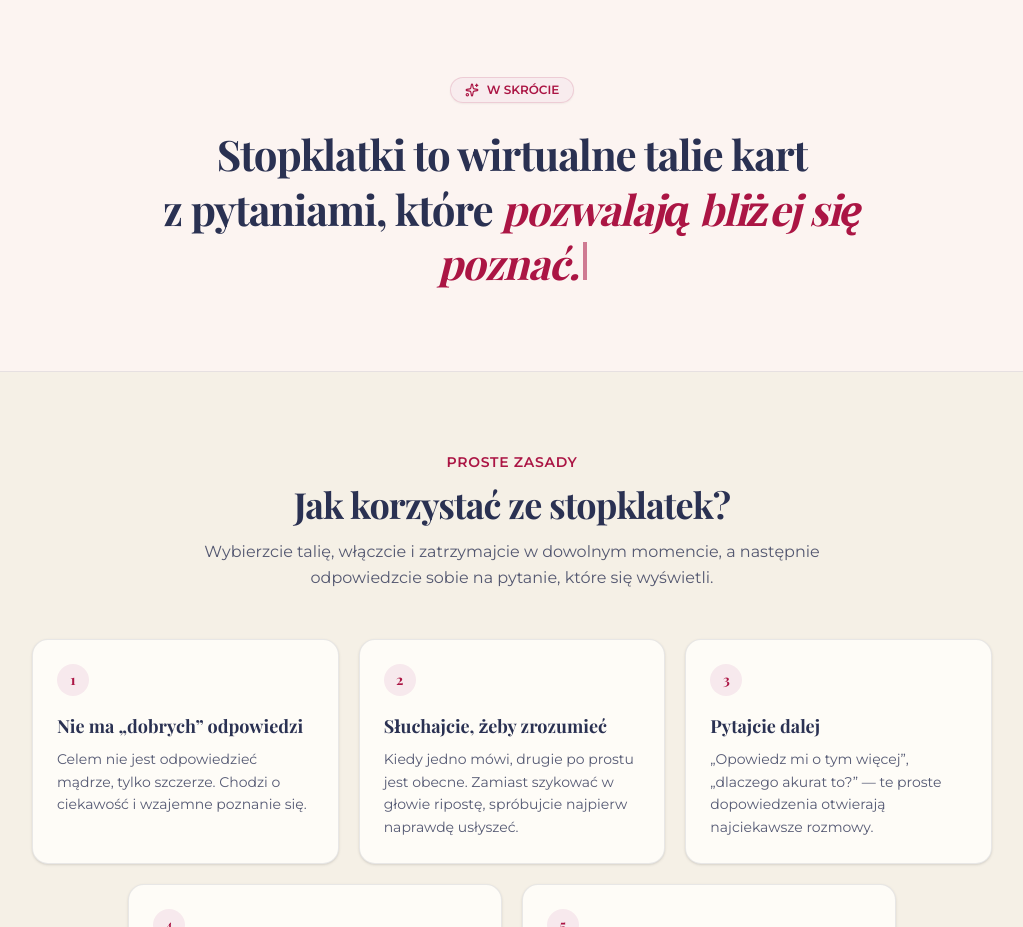
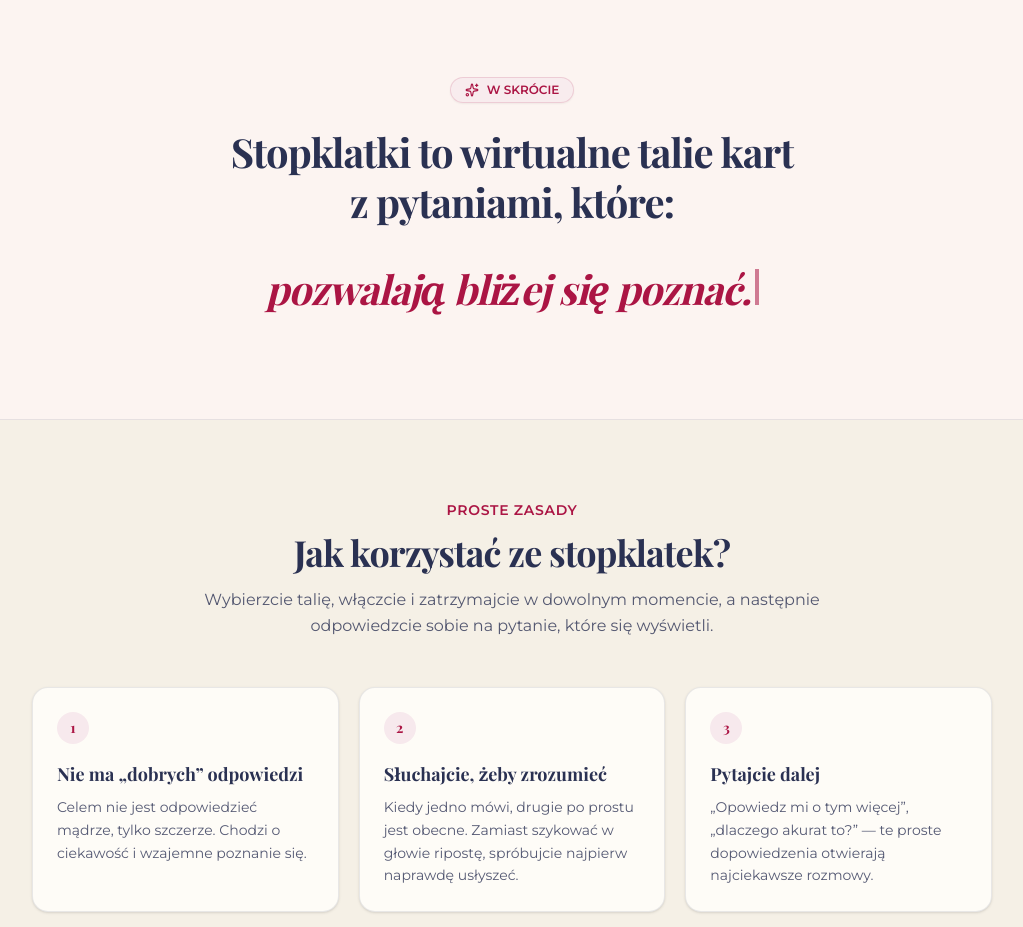
Before and after one commit to achiorr/100-pytan-na-bliskosc, a Next.js app: page / in a window 1280 px wide. Shown: the part 800-1727 px from the top of the page, without its empty margins (128-1151 px from the left). Built offline with nearby package versions, Linux system fonts and the light colour scheme; no server answers; a web font is replaced by a local one.

Commit message:
fix: rozdziel staly ciemny tekst i dynamiczna linie, aby ciemny tekst byl w 100% nieruchomy

```diff
--- a/components/DynamicTagline.tsx
+++ b/components/DynamicTagline.tsx
@@ -57,30 +57,34 @@ export default function DynamicTagline() {
           <span>W SKRÓCIE</span>
         </div>
 
-        {/* Kontener o stałej wysokości z wykorzystaniem CSS Grid stack (zero skakania tekstu) */}
-        <div className="grid grid-cols-1 grid-rows-1 items-center justify-center text-center w-full max-w-3xl">
-          {/* Niewidoczna warstwa blokująca maksymalną wysokość tekstu na stałe */}
-          <h2
-            className="col-start-1 row-start-1 font-heading text-2xl sm:text-3xl md:text-4xl lg:text-[42px] font-bold tracking-tight text-granat leading-[1.3] invisible pointer-events-none select-none"
-            aria-hidden="true"
-          >
-            Stopklatki to wirtualne talie kart z&nbsp;pytaniami, które{" "}
-            <span className="font-heading italic font-bold">
+        {/* Cały blok nagłówka ze stałym ciemnym tekstem i dynamiczną drugą linią */}
+        <div className="w-full max-w-3xl flex flex-col items-center text-center">
+
+          {/* Stały, całkowicie nieruchomy ciemny tekst */}
+          <h2 className="text-granat font-heading font-bold text-2xl sm:text-3xl md:text-4xl lg:text-[40px] leading-tight tracking-tight">
+            Stopklatki to wirtualne talie kart z&nbsp;pytaniami, które:
+          </h2>
+
+          {/* Dynamiczna linia o stałej wysokości i wyśrodkowaniu */}
+          <div className="grid grid-cols-1 grid-rows-1 items-center justify-center text-center w-full mt-2 sm:mt-3 min-h-[50px] sm:min-h-[60px]">
+            {/* Niewidoczna warstwa rezerwująca maksymalną szerokość/wysokość najdłuższej frazy */}
+            <span
+              className="col-start-1 row-start-1 text-burgund font-heading italic font-bold text-2xl sm:text-3xl md:text-4xl lg:text-[40px] invisible pointer-events-none select-none tracking-tight leading-tight"
+              aria-hidden="true"
+            >
               pozwalają na nowo odkrywać siebie nawzajem.
             </span>
-          </h2>
 
-          {/* Widoczna warstwa z aktualnie animowanym tekstem */}
-          <h2 className="col-start-1 row-start-1 font-heading text-2xl sm:text-3xl md:text-4xl lg:text-[42px] font-bold tracking-tight text-granat leading-[1.3]">
-            Stopklatki to wirtualne talie kart z&nbsp;pytaniami, które{" "}
-            <span className="text-burgund font-heading italic font-bold">
+            {/* Widoczna, płynnie wpisywana i kasowana fraza */}
+            <span className="col-start-1 row-start-1 text-burgund font-heading italic font-bold text-2xl sm:text-3xl md:text-4xl lg:text-[40px] tracking-tight leading-tight">
               {currentText}
               <span
                 className="inline-block w-[3px] sm:w-[4px] h-[0.9em] bg-burgund ml-1 align-baseline animate-pulse"
                 aria-hidden="true"
               />
             </span>
-          </h2>
+          </div>
+
         </div>
 
       </div>
```
